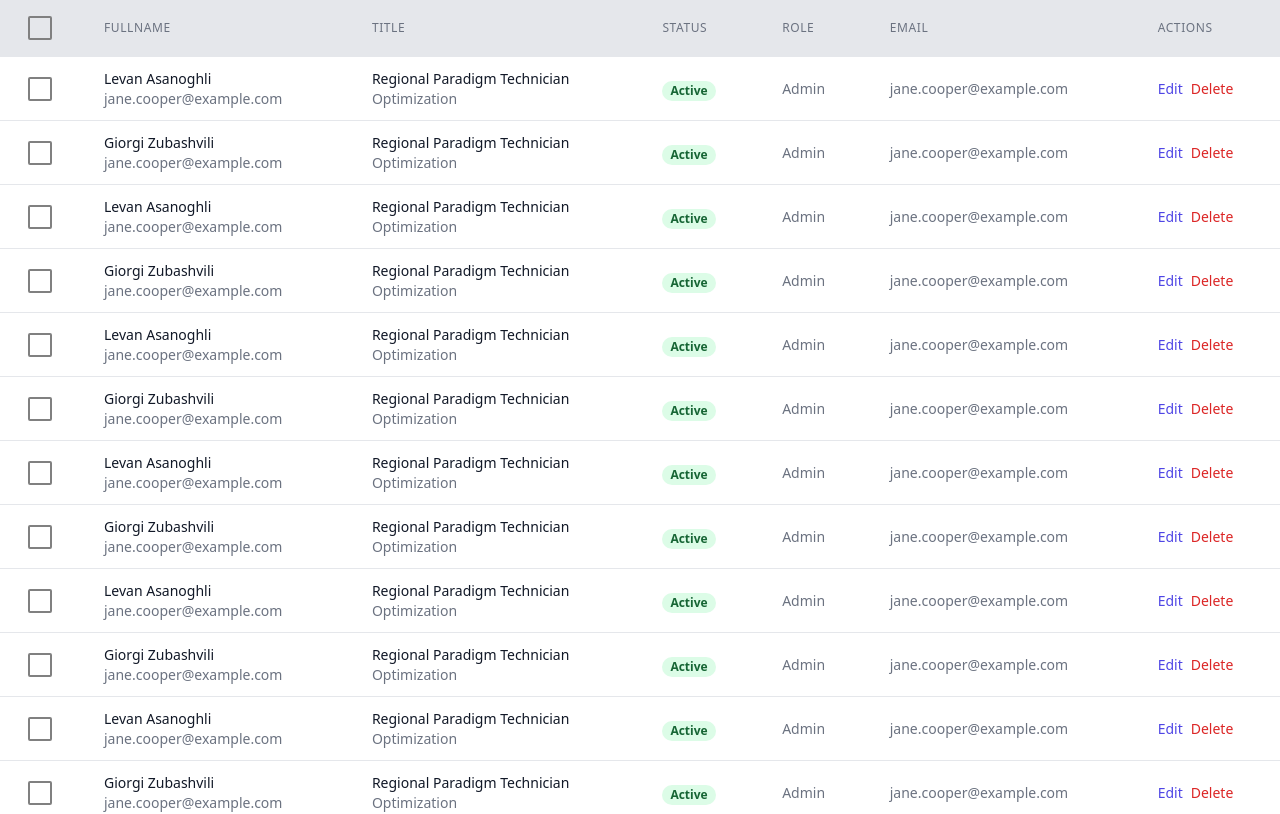
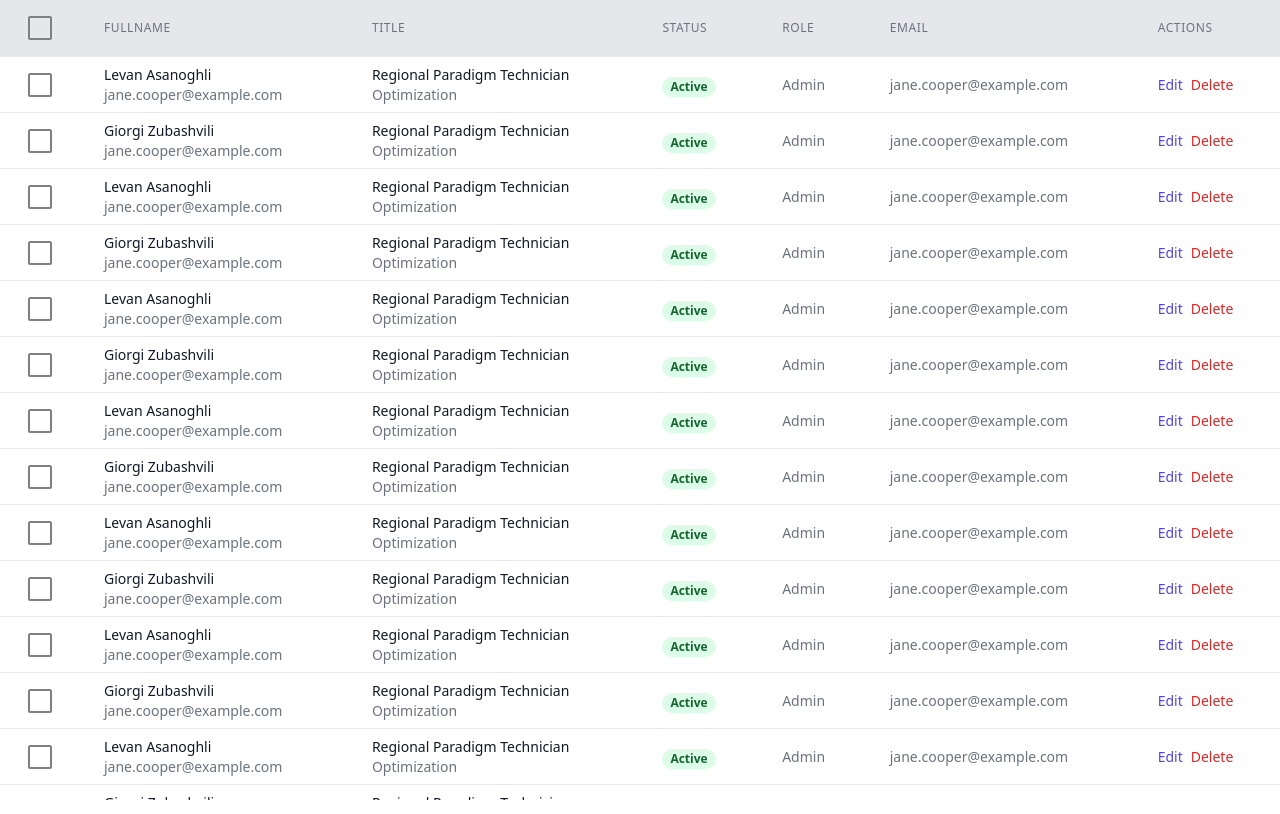
Before and after one commit to Asanoghli/luxlevs-front, a Nuxt app: page /admin/users in a window 1280 px wide. Shown: the top 814 px of the page. Built offline with nearby package versions, Linux system fonts and the light colour scheme.

Commit message:
ADMIN - USERS, Fixed Height Overflow

```diff
--- a/pages/admin/users/index.vue
+++ b/pages/admin/users/index.vue
@@ -83,9 +83,9 @@ export default {
 }
 </script>
 <template>
-  <div class="w-full">
-    <table class="w-full divide-y divide-gray-200 overflow-x-auto">
-      <thead class="bg-gray-200">
+  <div class="w-full h-full max-h-dvh overflow-y-scroll  overflow-y-hidden">
+    <table class="w-full  divide-y divide-gray-200 overflow-x-auto">
+      <thead class="bg-gray-200 sticky top-0">
       <tr>
         <th scope="col" class="px-6 size-0 py-3 text-left text-xs font-medium text-gray-500 uppercase tracking-wider">
           <span v-show="GetIsAnyoneChecked">
@@ -118,7 +118,7 @@ export default {
       </tr>
       </thead>
       <tbody class="bg-white divide-y divide-gray-200">
-      <tr class="h-16" v-for="user in users" :key="user.id">
+      <tr class="h-14" v-for="user in users" :key="user.id">
         <td class="px-6 whitespace-nowrap">
           <label @click="user.checked = !user.checked">
             <svg v-show="user.checked" xmlns="http://www.w3.org/2000/svg" class="size-8" viewBox="0 0 32 32"><path fill="gray" d="M26 4H6a2 2 0 0 0-2 2v20a2 2 0 0 0 2 2h20a2 2 0 0 0 2-2V6a2 2 0 0 0-2-2M6 26V6h20v20Z"/><path fill="gray" d="m14 21.5l-5-4.96L10.59 15L14 18.35L21.41 11L23 12.58z"/></svg>
```
